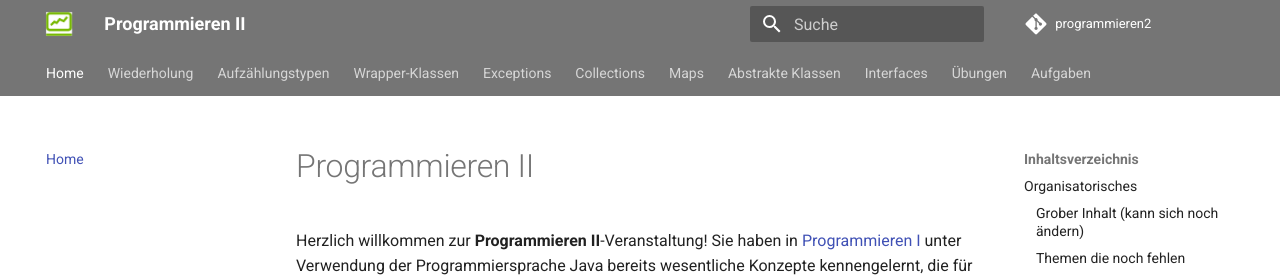
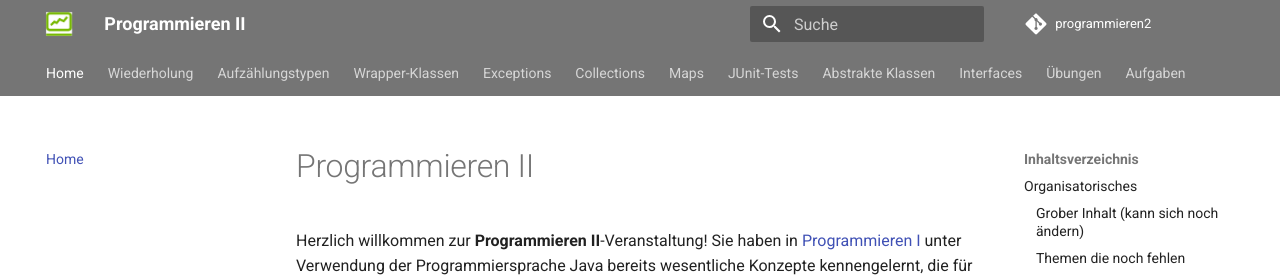
Before and after one commit to vrpntngr/programmieren2, an MkDocs documentation site: the page built from docs/index.md, in a window 1280 px wide and 900 px high. Shown: the top 277 px of the window. Built offline with MkDocs 1.6.1 and Material for MkDocs 9.7.7, drawn with Linux system fonts in a browser that asks for light colours; comment, search, counter and statistics services are not loaded.

Commit message:
add junit to navigation

```diff
--- a/docs/index.md
+++ b/docs/index.md
@@ -47,7 +47,7 @@ Nachfolgend der vorläufige Wochenplan (wird angepasst).
 | 4.  | 30.04.2024                | [Exceptions II](exceptions.md#die-vererbungshierarchie-der-klasse-exception)                                     |
 | 5.  | 7.5.2024                  | [Collections (List und Set)](collections.md#collections)                                                         |
 | 6.  | 14.05.2024                | [Collections (Map)](maps.md#maps)                                                                                |
-| 7.  | 21.05.2024                |                                                                                                                  |
+| 7.  | 21.05.2024                | [Junit](junit.md)                                                                                                |
 | 8.  | 28.05.2024                | -                                                                                                                |
 | 9.  | 4.06.2024                 | -                                                                                                                |
 | 10. | 11.06.2024                | -                                                                                                                |
--- a/mkdocs.yml
+++ b/mkdocs.yml
@@ -66,6 +66,7 @@ nav:
   - Exceptions: exceptions.md
   - Collections: collections.md
   - Maps: maps.md
+  - JUnit-Tests: junit.md
   - Abstrakte Klassen: abstrakt.md
   - Interfaces: interfaces.md
   - Übungen: uebungen.md
```
Also changed, not shown: site/404.html, site/abstrakt/index.html, site/aufgaben/index.html, site/collections/index.html, site/enum/index.html, site/exceptions/index.html, site/git/index.html, site/index.html, site/interfaces/index.html, site/junit/index.html, site/maps/index.html, site/search/search_index.json, site/uebungen/index.html, site/wiederholung/index.html, 1 more files, 1 other file.
